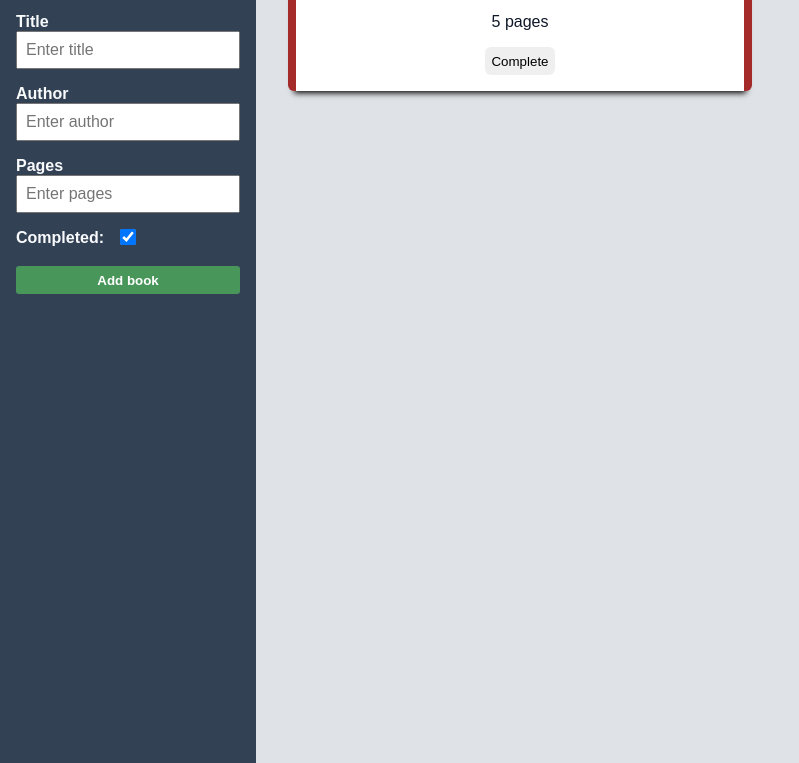
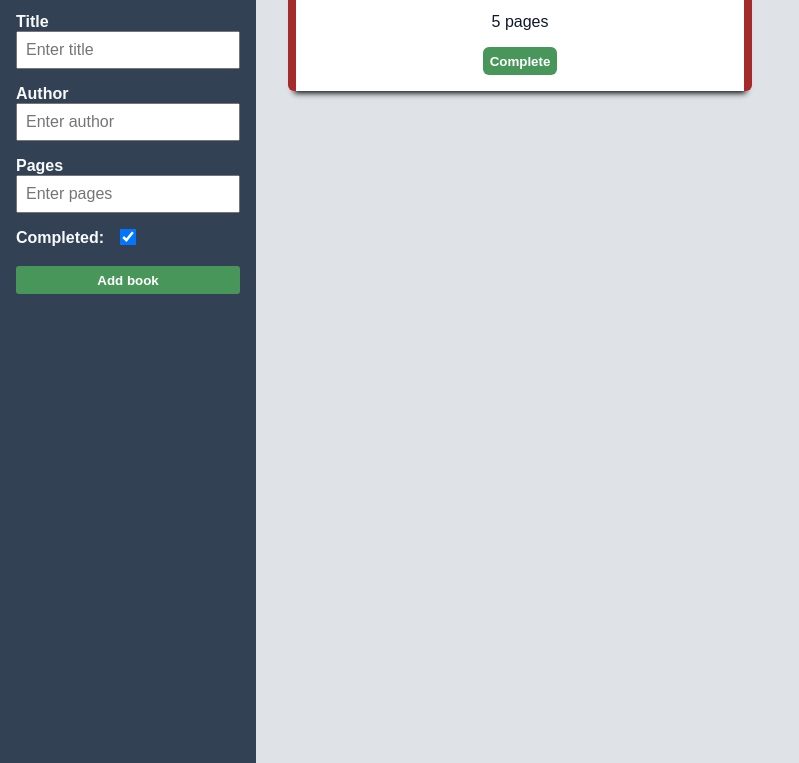
Before and after one commit to TedV4/library-app, a plain HTML site: page index.html in a window 1280 px wide. Both pictures are taken after typing "Sample", "Sample", "5" into the empty fields and a click on the button "Add book". Shown: the part 122-885 px from the top of the page, without its empty margins (0-799 px from the left). Drawn offline with Linux system fonts and the light colour scheme.

Commit message:
Add styling to reading-status button

```diff
--- a/style.css
+++ b/style.css
@@ -110,4 +110,14 @@ form {
   border-radius: 6px;
   border: none;
   cursor: pointer;
+  font-weight: bold;
+  color: white;
 }
+
+.complete {
+  background: #49965b;
+}
+
+.incomplete {
+  background: goldenrod
+}
```
